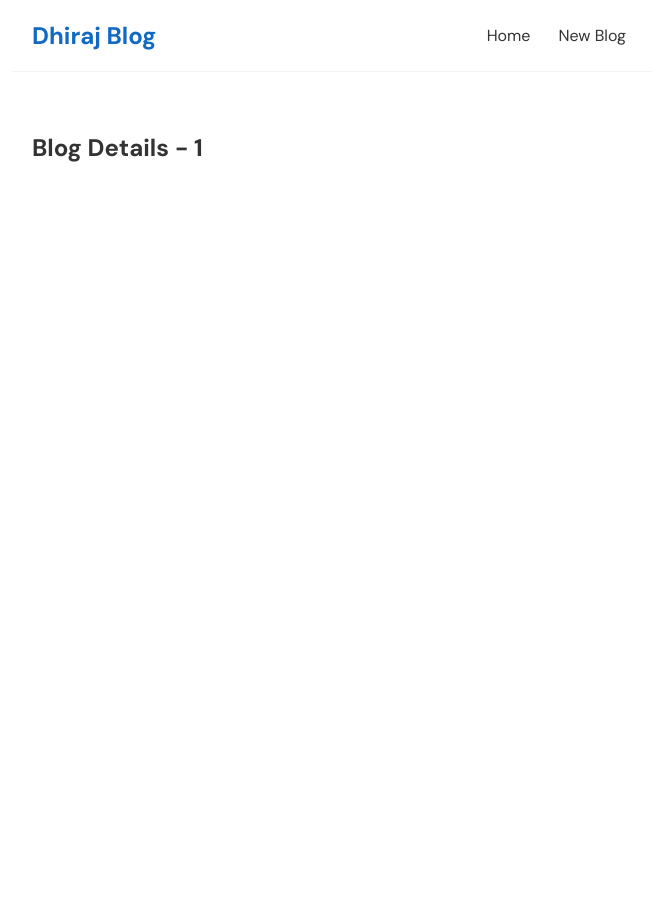
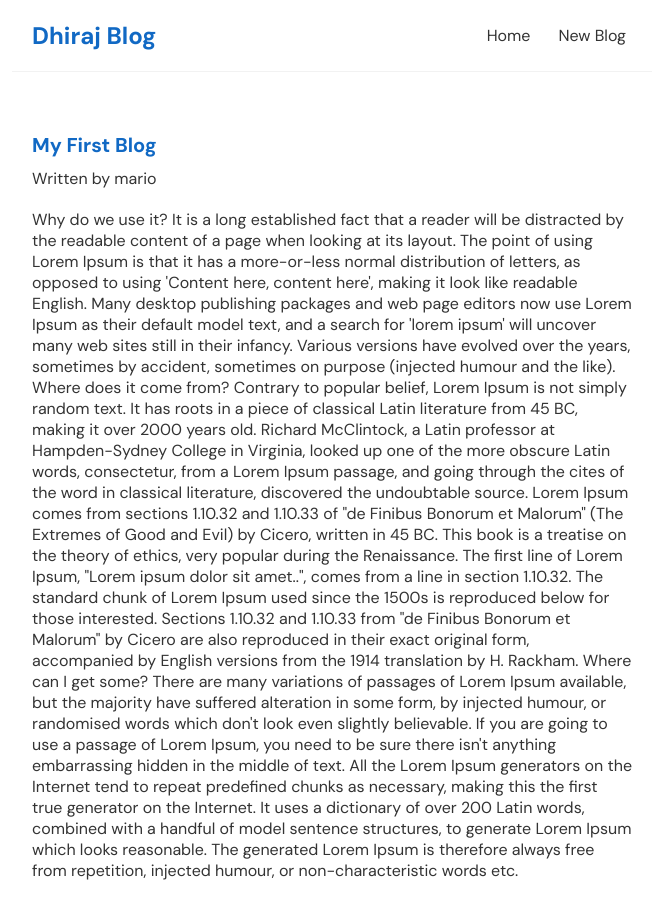
Before and after one commit to dheerazsah/React-Tutorial, a React (Create React App) app in the folder dhiraj-blog/: page /blogs/1 in a window 1280 px wide. Shown: the top 918 px of the page, without its empty margins (308-971 px from the left). Before the commit the page ends 800 px from the top, so only its background shows below. Built offline with nearby package versions, Linux system fonts and the light colour scheme; data requests are answered from the project's data file; a web font is replaced by a local one.

Commit message:
Reusing custom hook

```diff
--- a/dhiraj-blog/src/BlogDetails.js
+++ b/dhiraj-blog/src/BlogDetails.js
@@ -1,12 +1,21 @@
 import { useParams } from "react-router-dom/cjs/react-router-dom.min";
+import useFetch from "./useFetch";
 
 const  BlogDetails = () => {
     const { id } = useParams()
+    const { data: blog, error, isPending } = useFetch('http://localhost:8000/blogs/' + id);
 
     return (
         <div className="blog-details">
-            <h2>Blog Details - { id }</h2>
-
+            { isPending && <div>Loading...</div> }
+            { error && <div>{ error }</div> }
+            { blog && (
+                <article>
+                    <h2>{ blog.title }</h2>
+                    <p>Written by { blog.author }</p>
+                    <div> { blog.body }</div>
+                </article>
+            )}
         </div>
       );
 }
--- a/dhiraj-blog/src/index.css
+++ b/dhiraj-blog/src/index.css
@@ -54,3 +54,13 @@
 .blog-preview a{
   text-decoration: none;
 }
+
+/* blog details page */
+.blog-details h2 {
+  font-size: 20px;
+  color: #1169c4;
+  margin-bottom: 10px;
+}
+.blog-details div {
+  margin: 20px 0;
+}
```
